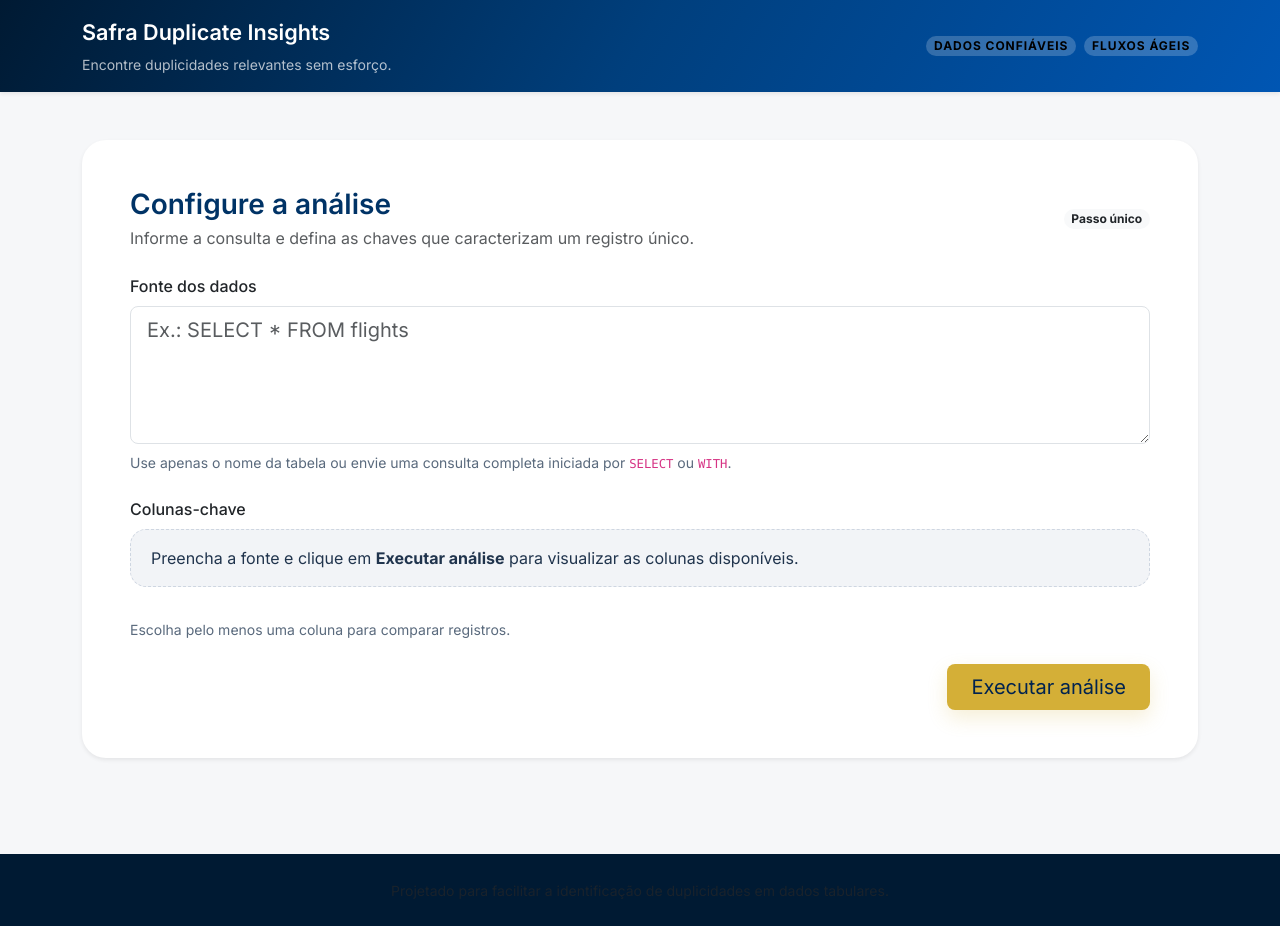
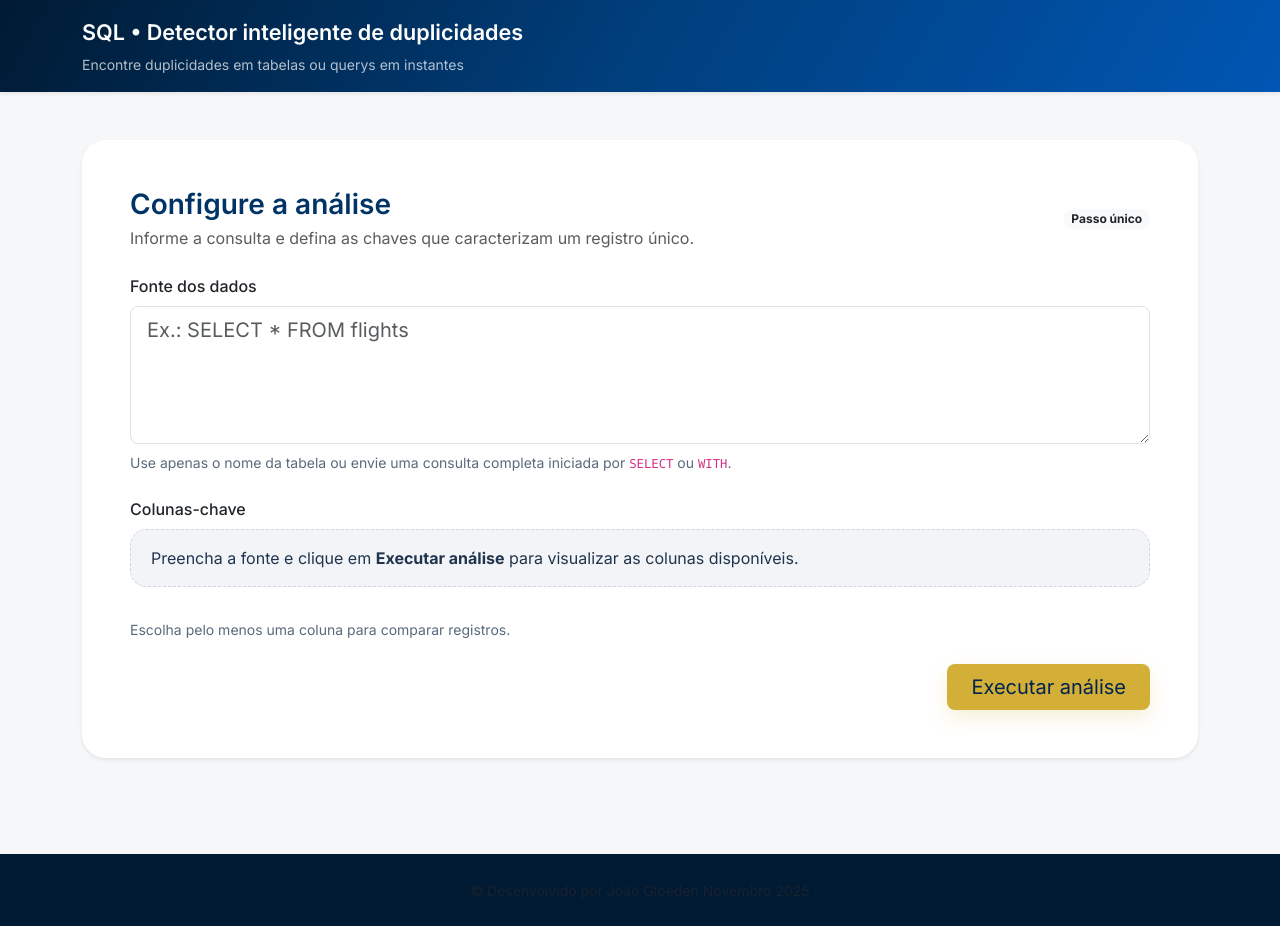
Before and after one commit to GloedenJoao/duplicates_python, a Flask app: page / in a window 1280 px wide. Run offline with Flask 3, Linux system fonts and the light colour scheme; data comes from the database, SQL or seed files in the repository.

Commit message:
Melhora cabeçalho e garante visibilidade do rodapé

```diff
--- a/static/css/styles.css
+++ b/static/css/styles.css
@@ -8,6 +8,13 @@ body {
   font-family: 'Inter', system-ui, -apple-system, BlinkMacSystemFont, 'Segoe UI', sans-serif;
   background-color: var(--safra-light);
   color: #1a1a1a;
+  min-height: 100vh;
+  display: flex;
+  flex-direction: column;
+}
+
+main {
+  flex: 1 0 auto;
 }
 
 .safra-navbar {
@@ -31,6 +38,7 @@ body {
 .safra-footer {
   background-color: #001a33;
   color: rgba(255, 255, 255, 0.65);
+  flex-shrink: 0;
 }
 
 .text-safra {
--- a/templates/base.html
+++ b/templates/base.html
@@ -15,12 +15,8 @@
     <header class="safra-navbar shadow-sm">
       <div class="container d-flex flex-column flex-lg-row align-items-lg-center justify-content-between py-3 gap-2">
         <div>
-          <span class="navbar-brand d-block fw-semibold text-white mb-1">Safra Duplicate Insights</span>
-          <span class="text-white-50 small">Encontre duplicidades relevantes sem esforço.</span>
-        </div>
-        <div class="d-flex align-items-center gap-2">
-          <span class="badge rounded-pill text-bg-light text-uppercase small">Dados confiáveis</span>
-          <span class="badge rounded-pill text-bg-light text-uppercase small">Fluxos ágeis</span>
+          <span class="navbar-brand d-block fw-semibold text-white mb-1">SQL • Detector inteligente de duplicidades</span>
+          <span class="text-white-50 small">Encontre duplicidades em tabelas ou querys em instantes</span>
         </div>
       </div>
     </header>
@@ -43,7 +39,7 @@
     </main>
     <footer class="safra-footer py-4">
       <div class="container text-center text-muted">
-        <small>Projetado para facilitar a identificação de duplicidades em dados tabulares.</small>
+        <small>© Desenvolvido por João Gloeden Novembro 2025</small>
       </div>
     </footer>
     <script src="https://cdn.jsdelivr.net/npm/bootstrap@5.3.3/dist/js/bootstrap.bundle.min.js"></script>
```
